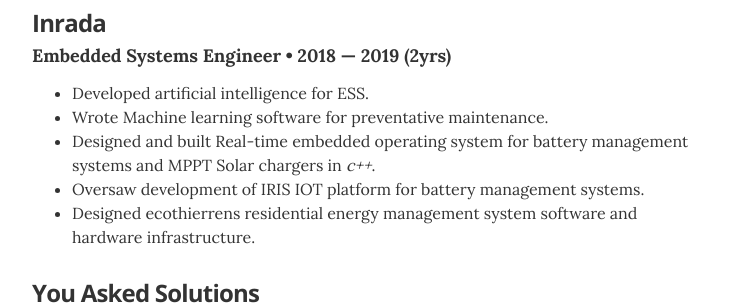
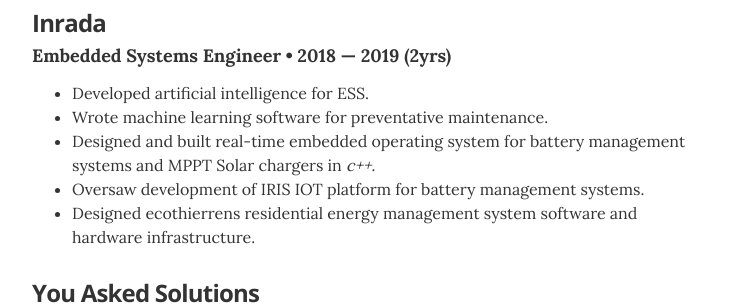
Before and after one commit to winterscar/resume, a Jekyll site: the page built from index.html, in a window 1280 px wide and 900 px high, scrolled down 687 px. Shown: the part 153-458 px from the top of the window, without its empty margins (268-1011 px from the left). Built offline with Jekyll 4.4.1, drawn with Linux system fonts in a browser that asks for light colours.

```diff
--- a/_data/experience.yml
+++ b/_data/experience.yml
@@ -17,8 +17,8 @@
   summary: |
     <ul class="resume-item-list">
       <li> Developed artificial intelligence for ESS.</li>
-      <li> Wrote Machine learning software for preventative maintenance.</li>
-      <li> Designed and built Real-time embedded operating system for battery management systems and MPPT Solar chargers in <em>c++</em>.</li>
+      <li> Wrote machine learning software for preventative maintenance.</li>
+      <li> Designed and built real-time embedded operating system for battery management systems and MPPT Solar chargers in <em>c++</em>.</li>
       <li> Oversaw development of IRIS IOT platform for battery management systems.</li>
       <li> Designed ecothierrens residential energy management system software and hardware infrastructure.</li>
     </ul>
```
